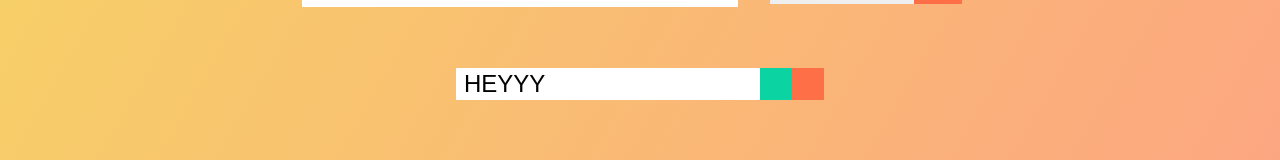
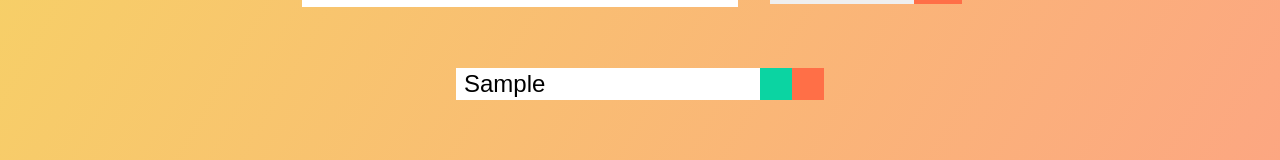
Before and after one commit to Eddahkarambu/React-todo, a React (Create React App) app: page / in a window 1280 px wide. Both pictures are taken after typing "Sample" into the empty fields and a click on the button 746 px from the left and 240 px from the top of the page. Shown: the part 260-420 px from the top of the page. Built offline with nearby package versions, Linux system fonts and the light colour scheme; the HTML template or start-up script is replaced by a standard one.

Commit message:
updated todolist, todo.js file

```diff
--- a/src/App.css
+++ b/src/App.css
@@ -116,7 +116,14 @@
   padding: 1rem;
   cursor: pointer;
   font-size: 1rem;
+
 }
+.complete-btn:focus {
+  outline: 2px solid black;
+  margin-right: 2px;
+
+}
+
 .complete-btn {
   background: rgb(11, 212, 162);
 }
--- a/src/App.js
+++ b/src/App.js
@@ -20,7 +20,7 @@
      setInputText={setInputText}
      />
 
-     <TodoList todos ={todos}/>
+     <TodoList setTodos={setTodos} todos ={todos}/>
     </div>
   );
 }
--- a/src/components/Todo.js
+++ b/src/components/Todo.js
@@ -1,12 +1,27 @@
 import React from 'react';
 
-const Todo = () =>{
+const Todo = ({text,todo, todos, setTodos}) =>{
+    const deleteHandler = () => {
+        setTodos(todos.filter((el) => el.id !== todo.id));
+
+    };
+    const completeHandler = () =>{
+        setTodos(todos.map((item) => {
+            if(item.id === todo.id){
+                return{
+                    ...item, completed: !item.completed
+                }
+            }
+            return item;
+        })
+        );
+    }
     return(
         <div className ="todo">
-            <li className= 'todo-item'>HEYYY</li>
-            <button className="complete-btn">
+            <li className= {`todo-item ${todo.completed ?"completed" :''}`}>{text}</li>
+            <button  onClick={completeHandler} className="complete-btn">
                 <i className ="fas fa-check"></i></button>
-            <button className="trash-btn">
+            <button onClick={deleteHandler} className="trash-btn">
                 <i className="fas fa-trash"></i></button>
         </div>
     );
--- a/src/components/TodoList.js
+++ b/src/components/TodoList.js
@@ -1,14 +1,19 @@
 import React from "react"
 import Todo from './Todo';
 
-const TodoList =({todos})=>{
+const TodoList =({todos, setTodos})=>{
     console.log(todos);
     return(
         <div className="todo-container">
             <ul className="todo-list">
-            {todos.map(todo =>(
-                <Todo/>
-
+            {todos.map((todo) =>(
+                <Todo
+                setTodos={setTodos}
+                todos={todos}
+                text={todo.text}
+                todo={todo}
+                key={todo.id}
+                />
             ))}
             </ul>
         </div>
```
